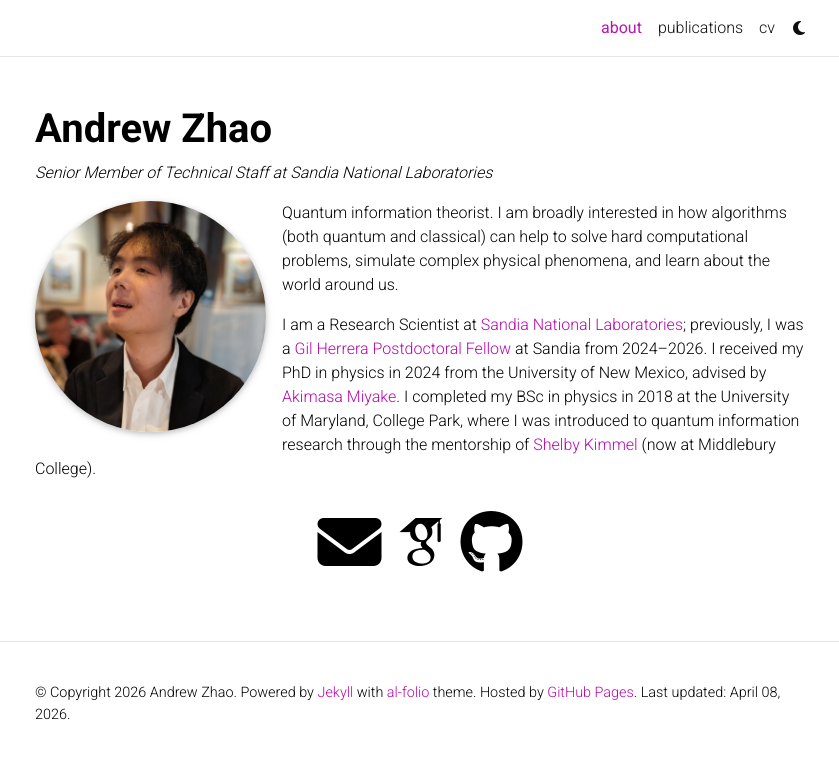
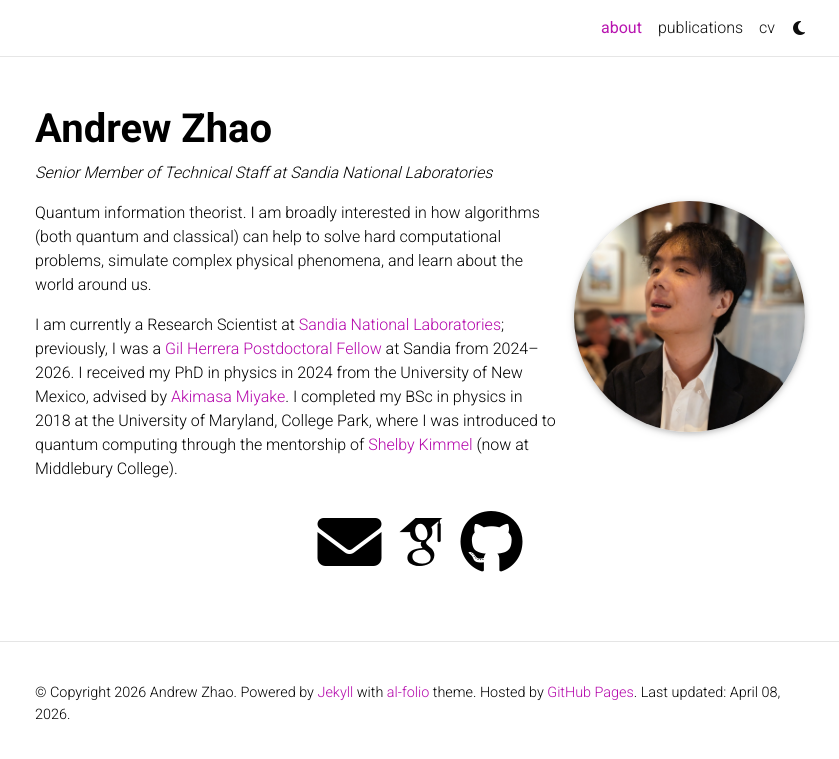
Before and after one commit to zhao-andrew/zhao-andrew.github.io, a Jekyll site: the page built from _pages/about.md, in a window 1280 px wide. Shown: the top 759 px of the page, without its empty margins (220-1059 px from the left). Built offline with Jekyll 4.4.1, drawn with Linux system fonts in a browser that asks for light colours; full-size pictures stand in for the smaller copies a plugin makes; some web fonts are replaced; comment, search, counter and statistics services are not loaded; a style sheet for code colours, icons or effects is not loaded.

Commit message:
Revert alignment

```diff
--- a/_pages/about.md
+++ b/_pages/about.md
@@ -5,7 +5,7 @@
 subtitle: <i>Senior Member of Technical Staff at Sandia National Laboratories</i>
 
 profile:
-  align: left
+  align: right
   image: prof_pic.jpg
   image_circular: true # crops the image to make it circular
   more_info:
@@ -18,4 +18,4 @@
 
 Quantum information theorist. I am broadly interested in how algorithms (both quantum and classical) can help to solve hard computational problems, simulate complex physical phenomena, and learn about the world around us.
 
-I am a Research Scientist at <a href="https://www.sandia.gov/">Sandia National Laboratories</a>; previously, I was a <a href="https://www.sandia.gov/quantum/gil-herrera-postdoctoral-fellowship/">Gil Herrera Postdoctoral Fellow</a> at Sandia from 2024–2026. I received my PhD in physics in 2024 from the University of New Mexico, advised by <a href="https://cquic.unm.edu/research/research-groups/miyake-research-group/index.html">Akimasa Miyake</a>. I completed my BSc in physics in 2018 at the University of Maryland, College Park, where I was introduced to quantum information research through the mentorship of <a href="https://shelbykimmel.com/">Shelby Kimmel</a> (now at Middlebury College).
+I am currently a Research Scientist at <a href="https://www.sandia.gov/">Sandia National Laboratories</a>; previously, I was a <a href="https://www.sandia.gov/quantum/gil-herrera-postdoctoral-fellowship/">Gil Herrera Postdoctoral Fellow</a> at Sandia from 2024–2026. I received my PhD in physics in 2024 from the University of New Mexico, advised by <a href="https://cquic.unm.edu/research/research-groups/miyake-research-group/index.html">Akimasa Miyake</a>. I completed my BSc in physics in 2018 at the University of Maryland, College Park, where I was introduced to quantum computing through the mentorship of <a href="https://shelbykimmel.com/">Shelby Kimmel</a> (now at Middlebury College).
```
